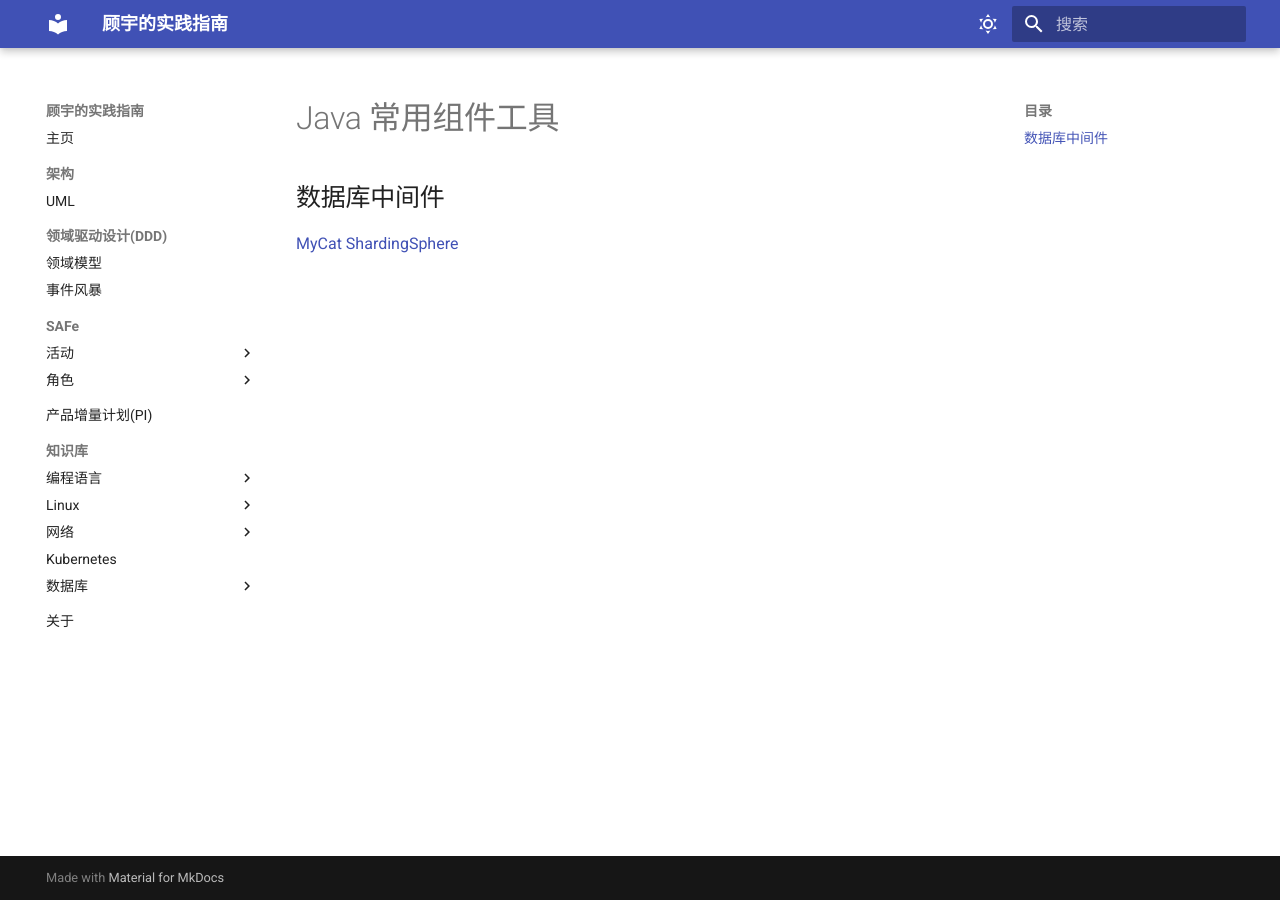
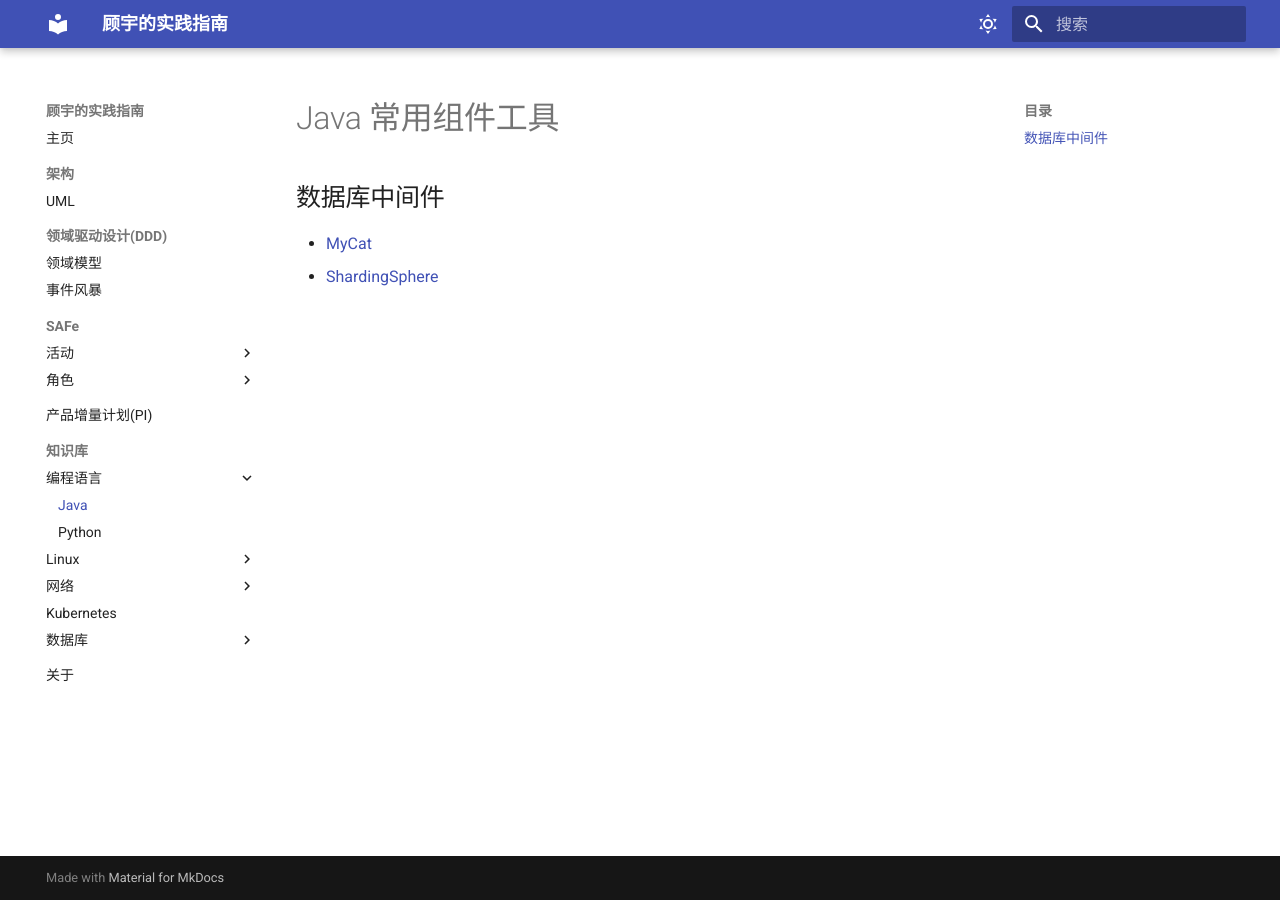
Before and after one commit to wizardbyron/guides, an MkDocs documentation site: the page built from docs/java/index.md, in a window 1280 px wide. Built offline with MkDocs 1.6.1 and Material for MkDocs 9.7.7, drawn with Linux system fonts in a browser that asks for light colours.

Commit message:
Add java docs to the menu.

```diff
--- a/docs/java/index.md
+++ b/docs/java/index.md
@@ -2,5 +2,5 @@
 
 ## 数据库中间件
 
-[MyCat](http://www.mycat.org.cn)
-[ShardingSphere](https://shardingsphere.apache.org/index_zh.html)
+- [MyCat](http://www.mycat.org.cn)
+- [ShardingSphere](https://shardingsphere.apache.org/index_zh.html)
--- a/mkdocs.yml
+++ b/mkdocs.yml
@@ -58,7 +58,7 @@ nav:
     #   - 构建 DevOps 团队: blank.md
   - 知识库:
     - 编程语言:
-      # - Java: blank.md
+      - Java: java/index.md
       - Python: python/index.md
       # - Go: blank.md
     # - 容器:
```
